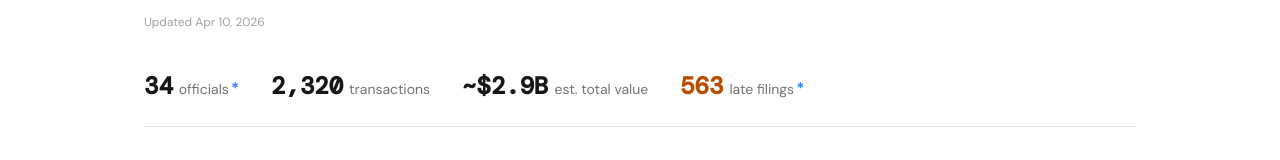
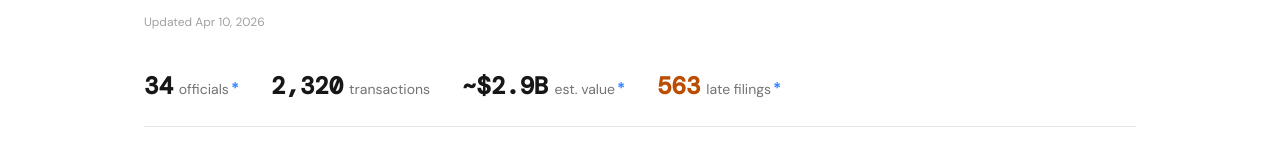
Before and after one commit to tbrown034/open-cabinet, a Next.js app: page / in a window 1280 px wide. Shown: the part 344-504 px from the top of the page. Built offline with nearby package versions, Linux system fonts and the light colour scheme.

Commit message:
Value estimate asterisk linking to methodology + limitations anchor
~$2.9B est. value now has a blue asterisk linking to About page
"Known limitations" section which explains statutory range reporting.
ProPublica uses the same approach — ranges, not exact amounts.

```diff
--- a/app/about/page.tsx
+++ b/app/about/page.tsx
@@ -126,7 +126,7 @@ export default function AboutPage() {
       {/* Static sections */}
       <div className="mx-auto max-w-3xl px-4 py-16 space-y-12">
         {/* Known limitations */}
-        <section>
+        <section id="known-limitations" className="scroll-mt-24">
           <h2 className="font-[family-name:var(--font-source-serif)] text-2xl text-neutral-900 mb-4">
             Known limitations
           </h2>
--- a/app/page.tsx
+++ b/app/page.tsx
@@ -106,7 +106,7 @@ export default async function Home() {
             <span className="text-2xl font-semibold text-neutral-900 font-[family-name:var(--font-dm-mono)] tabular-nums mr-1.5">
               ~{formatCompactCurrency(estimatedTotal)}
             </span>
-            est. total value
+            est. value<a href="/about#known-limitations" className="text-blue-500 hover:text-blue-700 ml-0.5 text-base font-bold no-underline">*</a>
           </div>
           <div>
             <span className="text-2xl font-semibold text-amber-700 font-[family-name:var(--font-dm-mono)] tabular-nums mr-1.5">
```
